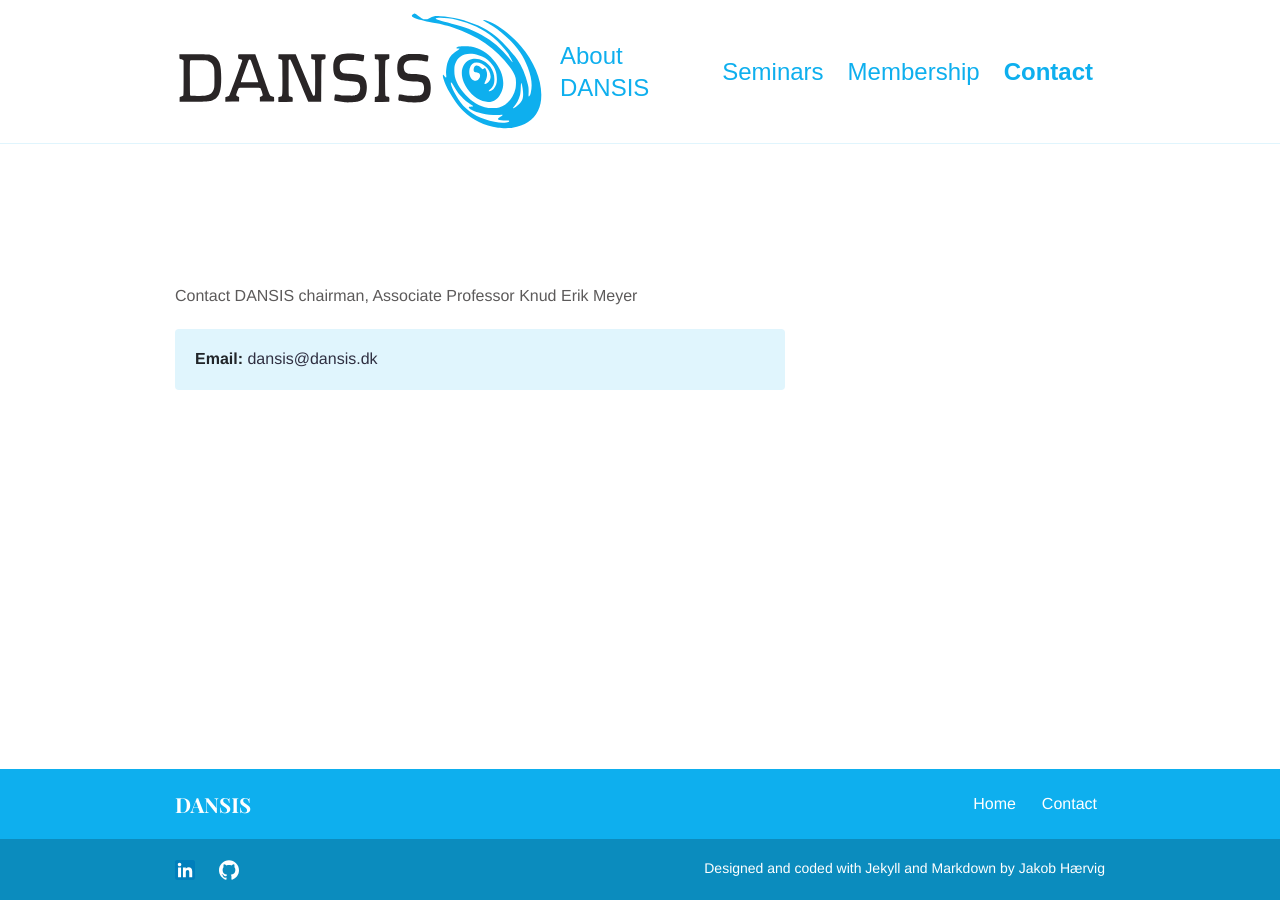
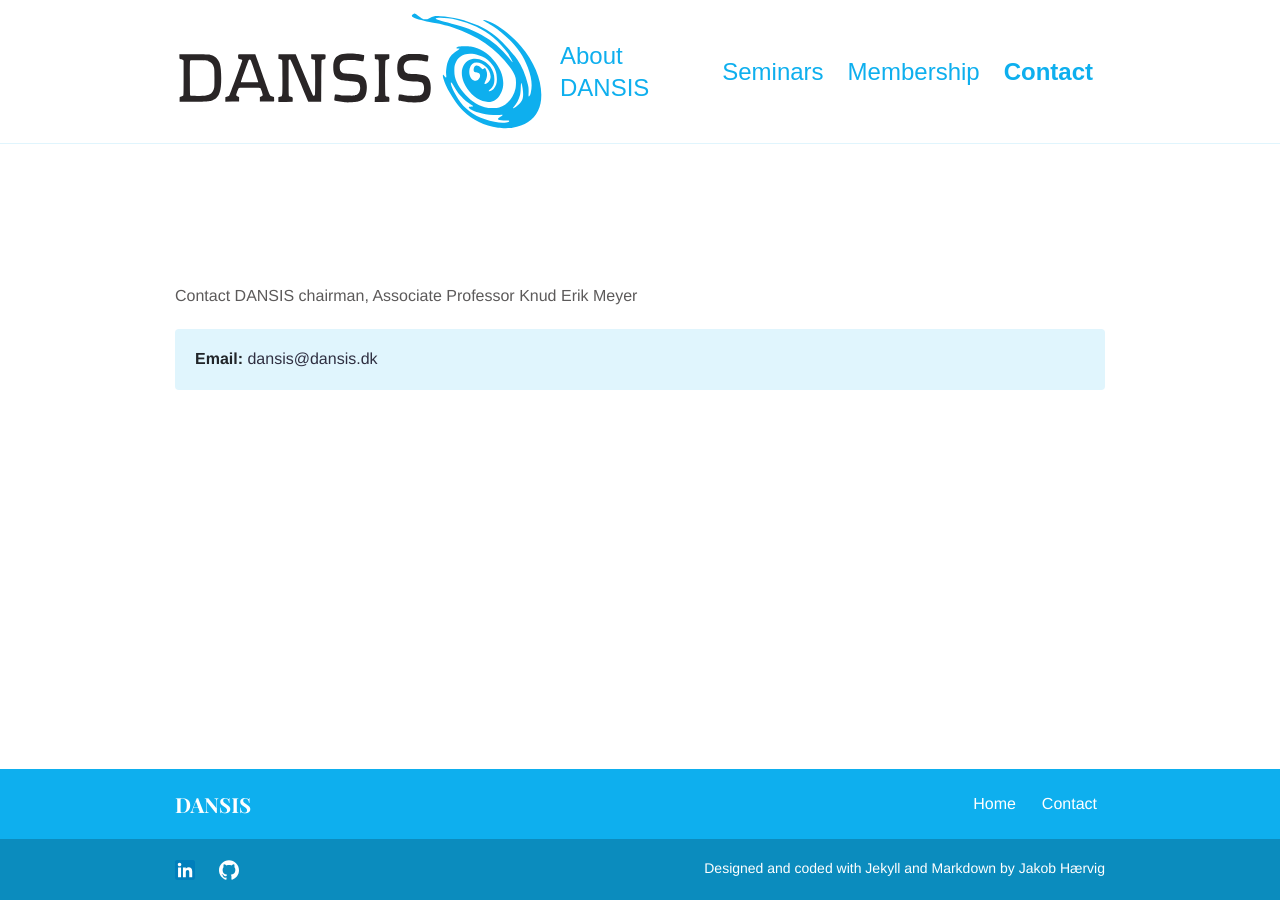
Before and after one commit to jakobhaervig/dansis, a Jekyll site: the page built from contact.md, in a window 1280 px wide. Built offline with Jekyll 4.4.1, drawn with Linux system fonts in a browser that asks for light colours.

Commit message:
Update column layout in contact.html, home.html, infopage.html, and seminar.html

```diff
--- a/_layouts/contact.html
+++ b/_layouts/contact.html
@@ -6,7 +6,7 @@ bodyClass: "page-contact"
 
 <div class="container pb-6 pt-6 pt-md-10 pb-md-10">
     <div class="row justify-content-start">
-        <div class="col-12 col-md-8">
+        <div class="col-12 col-md-12">
             <div class="infopage infopage-single">
                 <div class="content mt-4">{{content}}</div>
                 {% include call.html show_button=false %}
--- a/_layouts/home.html
+++ b/_layouts/home.html
@@ -49,7 +49,7 @@ bodyClass: "page-home"
                   {% endif %}
               </div>
             </a>
-            <div class="seminar-content">{{ upcoming_seminar.content | truncate: 250 }}</div>
+            <div class="seminar-content">{{ upcoming_seminar.content | truncate: 0 }}</div>
         </div>
     </div>
     {% endfor %}
--- a/_layouts/infopage.html
+++ b/_layouts/infopage.html
@@ -5,7 +5,7 @@ bodyClass: "page-infopage"
 
 <div class="container pb-6 pt-6 pt-md-10 pb-md-10">
   <div class="row justify-content-start">
-    <div class="col-12 col-md-8">
+    <div class="col-12 col-md-12">
       <div class="infopage infopage-single">
         <h1 class="title">{{page.title}}</h1>
         <div class="content">{{content}}</div>
--- a/_layouts/seminar.html
+++ b/_layouts/seminar.html
@@ -8,7 +8,7 @@ layout: default
 
 <div class="container pb-6 pt-6 pt-md-10 pb-md-10">
   <div class="row justify-content-start">
-    <div class="col-12 col-md-8">
+    <div class="col-12 col-md-12">
       <div class="seminar seminar-single">
         <h1 class="title">{{page.title}}</h1>
         {% if page.image %}
```
